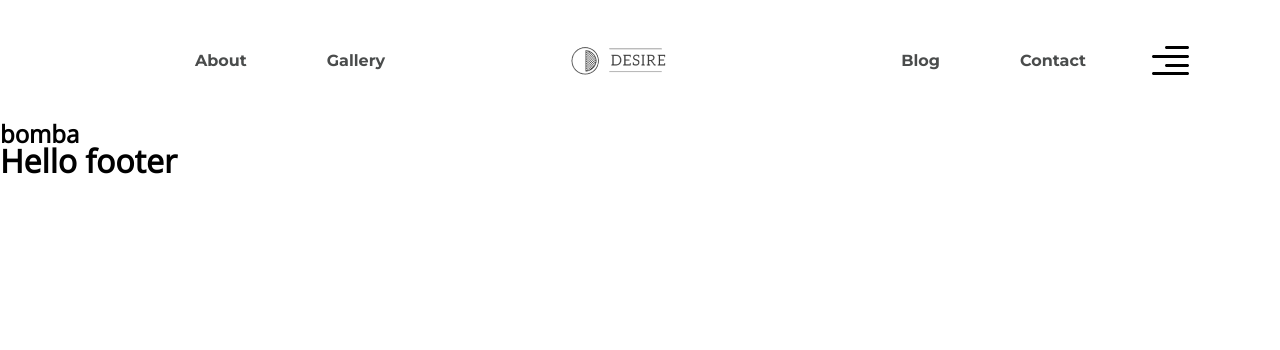
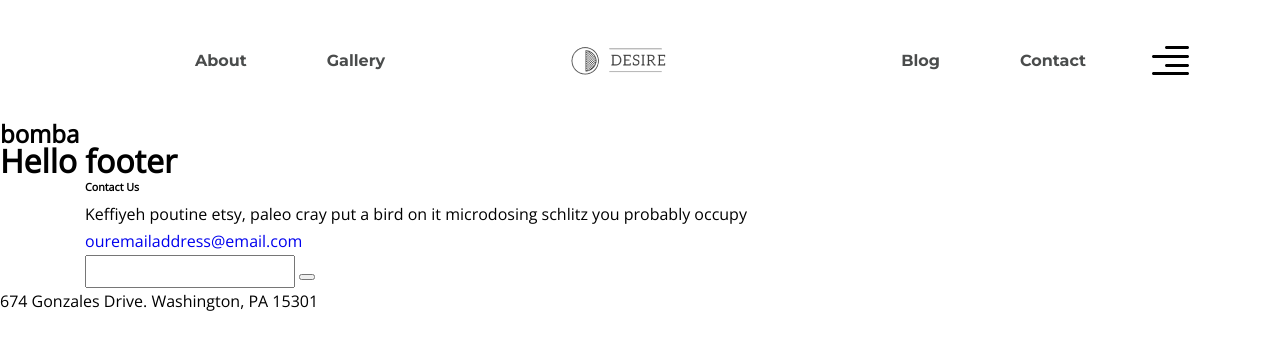
Before and after one commit to madscream69/desire, a website: page app/index.html in a window 1280 px wide. Drawn offline with nearby package versions, Linux system fonts and the light colour scheme.

Commit message:
footer start

```diff
--- a/app/index.html
+++ b/app/index.html
@@ -9,6 +9,7 @@
 <link rel="preconnect" href="https://fonts.gstatic.com" crossorigin>
 <link href="https://fonts.googleapis.com/css2?family=Montserrat:ital,wght@0,700;1,700&family=Open+Sans:ital@0;1&display=swap" rel="stylesheet">
 </head>
+<body>
 <header class="header">
     <div class="container">
         <div class="header__inner">
@@ -42,8 +43,40 @@
     </div>
 </header>
 <main><h2>bomba</h2></main>
-<body>
+
     <h1>Hello footer</h1>
+    <div class="wrapper">
+        <footer class="footer">
+            <div class="footer__content">
+                <div class="container">
+                    <div class="footer__inner">
+                        <div class="footer__info">
+                            <h6 class="footer__info-title">
+                                Contact Us
+                            </h6>
+                            <p class="footer__info-text">Keffiyeh poutine etsy, paleo cray put a bird on it microdosing schlitz you probably occupy</p>
+                            <a href="mailto:ouremailaddress@email.com" class="footer__info-email">ouremailaddress@email.com</a>
+                            <form class="footer__form">
+                                <input type="email" class="footer__form-input">
+                                <button class="footer__form-btn" type="submit">
+                                    <!-- 1:02:00 -->
+                                </button>
+                            </form>
+                        </div>
+                        <ul class="footer__social"></ul>
+                        <nav class="footer__menu">
+                            <ul class="footer__menu-list">
+
+                            </ul>
+                        </nav>
+                    </div>
+                </div>
+            </div>
+            <div class="footer__copyright">
+                674 Gonzales Drive.   Washington, PA 15301
+            </div>
+        </footer>
+    </div>
     <script src="js/main.js"></script>
 </body>
 </html>
```
Also changed, not shown: app/components/footer.html (+33 -1 lines), app/components/header.html (+1 -0 lines).
